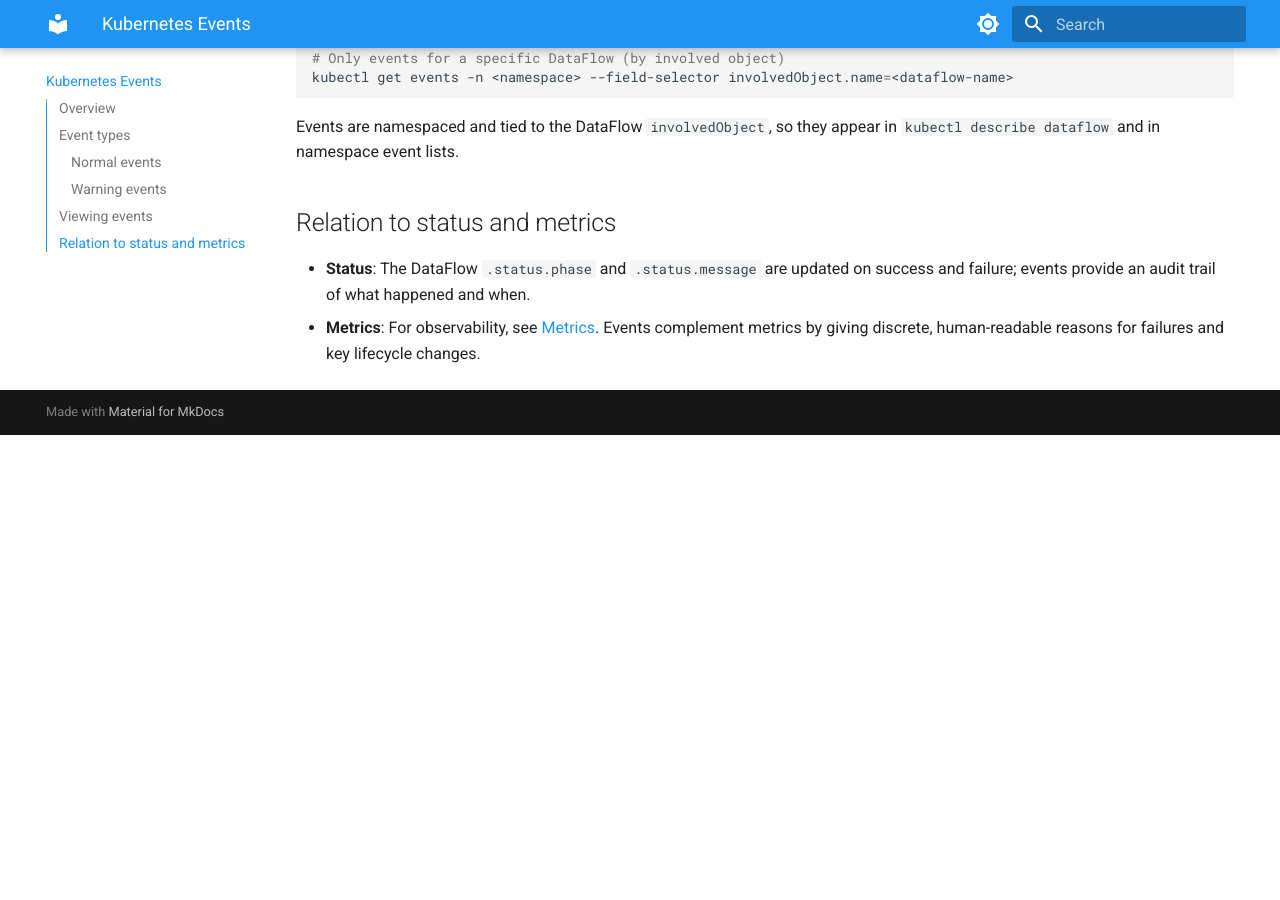
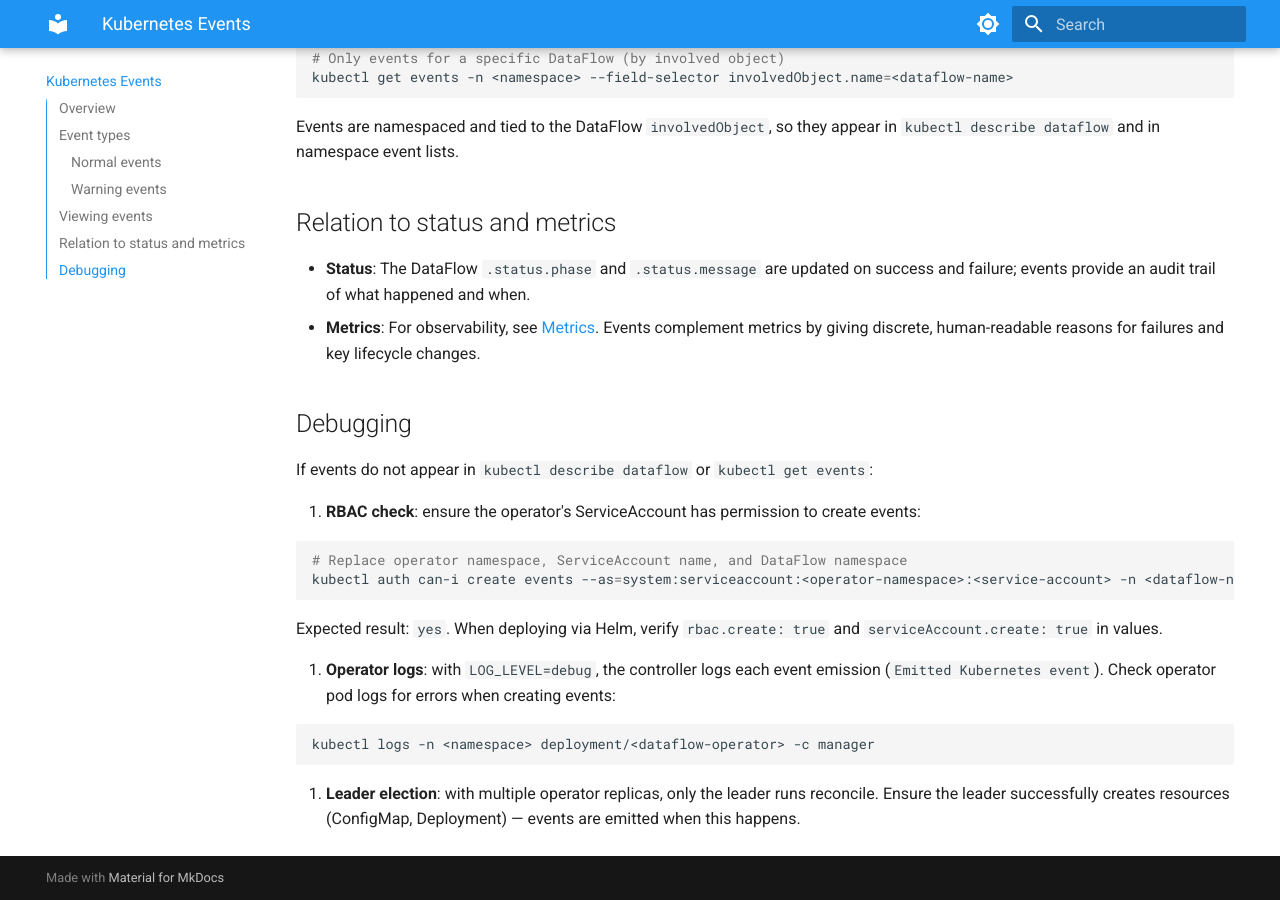
Before and after one commit to dataflow-operator/docs, an MkDocs documentation site: the page built from docs/en/kubernetes-events.md, in a window 1280 px wide and 900 px high, scrolled down 1696 px. Built offline with MkDocs 1.6.1 and Material for MkDocs 9.7.7, drawn with Linux system fonts in a browser that asks for light colours; before the commit the page ends 2131 px from its top, so only the background shows below that.

Commit message:
Update docs events documentation

````diff
--- a/docs/en/kubernetes-events.md
+++ b/docs/en/kubernetes-events.md
@@ -56,3 +56,24 @@ Events are namespaced and tied to the DataFlow `involvedObject`, so they appear
 
 - **Status**: The DataFlow `.status.phase` and `.status.message` are updated on success and failure; events provide an audit trail of what happened and when.
 - **Metrics**: For observability, see [Metrics](metrics.md). Events complement metrics by giving discrete, human-readable reasons for failures and key lifecycle changes.
+
+## Debugging
+
+If events do not appear in `kubectl describe dataflow` or `kubectl get events`:
+
+1. **RBAC check**: ensure the operator's ServiceAccount has permission to create events:
+
+   ```bash
+   # Replace operator namespace, ServiceAccount name, and DataFlow namespace
+   kubectl auth can-i create events --as=system:serviceaccount:<operator-namespace>:<service-account> -n <dataflow-namespace>
+   ```
+
+   Expected result: `yes`. When deploying via Helm, verify `rbac.create: true` and `serviceAccount.create: true` in values.
+
+2. **Operator logs**: with `LOG_LEVEL=debug`, the controller logs each event emission (`Emitted Kubernetes event`). Check operator pod logs for errors when creating events:
+
+   ```bash
+   kubectl logs -n <namespace> deployment/<dataflow-operator> -c manager
+   ```
+
+3. **Leader election**: with multiple operator replicas, only the leader runs reconcile. Ensure the leader successfully creates resources (ConfigMap, Deployment) — events are emitted when this happens.
````
Also changed, not shown: docs/ru/kubernetes-events.md (+21 -0 lines).
